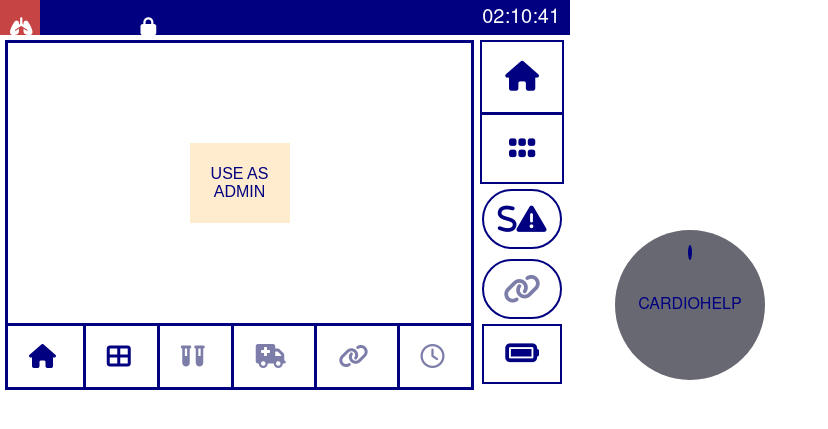
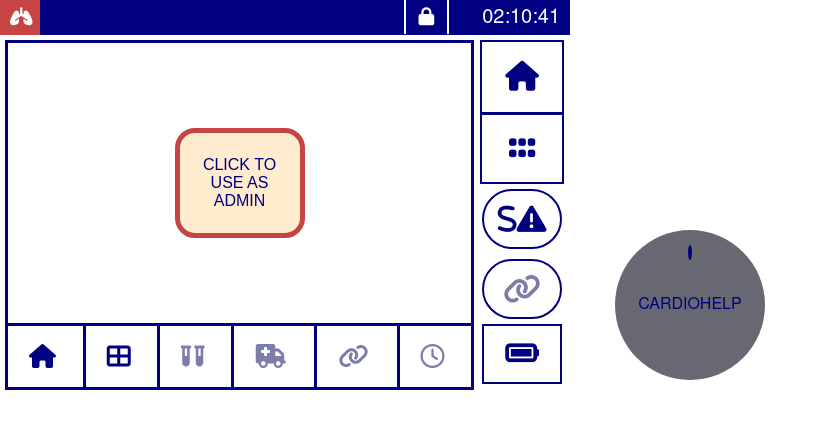
Before and after one commit to magizee/lex-ecmo-gui, a Flask app: page / in a window 1280 px wide. Shown: the top 429 px of the page, without its empty margins (0-828 px from the left). Run offline with Flask 3, Linux system fonts and the light colour scheme.

Commit message:
visual updates

```diff
--- a/app.py
+++ b/app.py
@@ -10,54 +10,6 @@
 
 import os, json, time, tempfile, shutil
 from pathlib import Path
-
-EXAMPLES_PATH = Path(__file__).with_name("examples.json")
-
-EXAMPLE_FIELDS = [
-    # name -> numeric type
-    ("flow_rate", float),
-    ("p_ven",     float),
-    ("p_int",     float),
-    ("p_art",     float),
-    ("t_art",     float),
-    ("svo2",      float),
-    ("delta_p",   float),
-    ("rpm",       int),   # optional, but nice to have
-]
-
-def _to_num(v, caster, default=None):
-    try:
-        return caster(v)
-    except (TypeError, ValueError):
-        return default
-
-def load_examples():
-    if not EXAMPLES_PATH.exists():
-        return []
-    try:
-        with EXAMPLES_PATH.open("r", encoding="utf-8") as f:
-            data = json.load(f)
-            return data if isinstance(data, list) else []
-    except Exception:
-        return []
-
-def _atomic_write_json(path: Path, payload):
-    tmp = Path(tempfile.mkstemp(prefix="examples_", suffix=".json")[1])
-    try:
-        with tmp.open("w", encoding="utf-8") as f:
-            json.dump(payload, f, indent=2)
-        shutil.move(str(tmp), str(path))
-    finally:
-        try:
-            if tmp.exists():
-                tmp.unlink()
-        except Exception:
-            pass
-
-def save_examples(examples_list):
-    _atomic_write_json(EXAMPLES_PATH, examples_list)
-
-
 
 # Initialize flask app
 app = Flask(__name__)
@@ -87,7 +39,8 @@
 
 RPM_MIN = 0
 RPM_MAX = 30000
-# Data Array
+
+# Data Dictionary
 data = {"flow_rate": round((FLOW_RATE_MAX + FLOW_RATE_MIN) / 2, 2), #flow
         "p_ven": round((P_VEN_MAX + P_VEN_MIN) / 2, 2), #p_ven
         "p_int": round((P_INT_MAX + P_INT_MIN) / 2, 2), #p_int
@@ -98,7 +51,7 @@
         "svo2": round((SVO2_MAX + SVO2_MIN) / 2, 2) #svo2
 }
 
-# Alarm ranges
+# Alarm ranges and text
 YELLOW_ALARM = {
     "flow_rate": [2, 6], # Flow
     "p_ven": [-40, -10], #Pven
@@ -151,11 +104,15 @@
     }
 }
 
+#
 def initValues():
+    """
+    Initializes data to be the midpoint of their maximums and minimums
+    """
     global data
     data = {
         "flow_rate": round((FLOW_RATE_MAX + FLOW_RATE_MIN) / 2, 2),
-        "p_ven":     round((P_VEN_MAX   + P_VEN_MIN)   / 2, 2),
+        "p_ven":     round((P_VEN_MAX+ P_VEN_MIN)   / 2, 2),
         "p_int":     round((P_INT_MAX   + P_INT_MIN)   / 2, 2),
         "delta_p":   round((DELTA_P_MAX + DELTA_P_MIN) / 2, 2),
         "rpm":       0,
@@ -166,14 +123,24 @@
 
 @app.route('/admin/setPresets')
 def setPresets():
+    """
+    Flask route to show screen allowing admin to change maximum and minimum values
+    """
     return render_template('setPresets.html')
 
 def _to_float(v, default=None):
+    """
+    Returns a float if the parameter v is able to be converted into one
+    """
     try: return float(v)
     except (TypeError, ValueError): return default
 
 @app.route('/admin/setPresets/send', methods=['POST'])
 def setPresetsSend():
+    """
+    Flask route that triggers after admin chooses to send preset values. T
+    This is the only way to change global constants of maximums and minimums
+    """
     global FLOW_RATE_MAX, FLOW_RATE_MIN, P_VEN_MAX, P_VEN_MIN, P_INT_MAX, P_INT_MIN
     global P_ART_MAX, P_ART_MIN, T_ART_MAX, T_ART_MIN, SVO2_MAX, SVO2_MIN, DELTA_P_MAX, DELTA_P_MIN
 
@@ -218,6 +185,9 @@
 
 @app.route('/admin/loading/<scen>', methods=['POST'])
 def exampleScenario1Loading(scen):
+    """
+    Flask route that shows loading screen when example timer is in use
+    """
     timer = request.form['example1Length']
     if timer:
         return render_template('loading.html', scen=scen, timer=timer)
@@ -226,6 +196,10 @@
 
 @app.route('/admin/exampleScenario1/<timer>', methods=['GET'])
 def exampleScenario1(timer):
+    """
+    creates an example scenario where flow, p_ven, and t_art approach
+    preset values over a period of time
+    """
     global data
     if timer.isdigit() == False:
         return redirect('/admin')
@@ -246,6 +220,9 @@
 
 @app.route('/admin/sliders', methods=['POST'])
 def sliders():
+    """
+    gets data from the sliders and alters the values
+    """
     global data
     data["flow_rate"] = _to_float(request.form.get('VS'),      data["flow_rate"])
     data["p_ven"]     = _to_float(request.form.get('PvenS'),   data["p_ven"])
@@ -259,15 +236,32 @@
 
 @app.route('/admin')
 def controlPanel():
+    """
+    renders administrator view
+    """
     return render_template('admin.html', V=data["flow_rate"], Pven=data["p_ven"], Pint=data["p_int"], Part=data["p_art"], DeltaP=data["delta_p"], Tart=data["t_art"], SvO2=data["svo2"], VMin=FLOW_RATE_MIN, VMax=FLOW_RATE_MAX, PvenMin=P_VEN_MIN, PvenMax=P_VEN_MAX, PintMin=P_INT_MIN, PintMax=P_INT_MAX, PartMax=P_ART_MAX, PartMin=P_ART_MIN, TartMin=T_ART_MIN, TartMax=T_ART_MAX, SvO2Min=SVO2_MIN, SvO2Max=SVO2_MAX, DeltaPMin=DELTA_P_MIN, DeltaPMax=DELTA_P_MAX)
 
 # Front end code
 def load_data():
+    """
+    loads json data
+    """
     with open('data.json', 'r') as f:
         return json.load(f)
 
 
 def check_safety(value, y_range, r_range):
+    """
+    Function checks if a value is inside alert ranges and returns
+    the severity and direction of them
+    Paremeters:
+        value (float): the piece of data i.e. flow_rate
+        y_range (List): the range for a yellow alert
+        r_range (List): the range for a red alert
+    Returns:
+        (int) The severity (safe, yellow, red)
+        (str) The direction of the alert (too high or too low)
+    """
     if r_range[0] <= value <= r_range[1]:
         if y_range[0] <= value <= y_range[1]:
             return 0, "safe"
@@ -286,10 +280,16 @@
 
 @app.route('/')
 def home():
+    """
+    renders the homescreen
+    """
     return render_template('home.html')
 
 @app.route('/dashboard')
 def dashboard():
+    """
+    renders the dashboard
+    """
     global data
     safety_status = {}
     first_yellow_msg = None
@@ -368,6 +368,9 @@
 
 @app.route('/joystick-data', methods=['POST'])
 def joystick_data():
+    """
+    backend for joystick
+    """
     global data
     json_data = request.get_json(silent=True) or {}
     rpm_raw = json_data.get('rpm')
@@ -384,6 +387,9 @@
 
 @app.route('/exit', methods=['POST'])
 def exit():
+    """
+    exits out of application
+    """
     result = subprocess.run(
         ["sudo", "pkill", "-f", "chromium"],
         capture_output=True,
--- a/templates/home.html
+++ b/templates/home.html
@@ -20,14 +20,15 @@
         }
 
         .box button {
-            width: 100px; /* Adjust width as needed */
-            height: 80px;
-            outline: 3px navy;
+            width: 120px; /* Adjust width as needed */
+            height: 100px;
             background-color: blanchedalmond;
             color: navy; /* Text color */
             font-size: 16px; /* Adjust font size as needed */
             cursor: pointer;
             top: 50px;
+            border-radius: 15px; /* Applies a 15px radius to all corners */
+            outline: 5px solid rgb(199, 68, 68);
         }
 
 
@@ -81,6 +82,40 @@
             position: relative;
             height: 40px; /* 120px */
         }
+        .icon {
+            font-size: 18px; /* 18px */
+            cursor: pointer;
+            position: relative;
+            top: 0px
+
+        }
+        .nav .icons .icon:nth-child(2) i {
+            transform: translateX(278px);
+        }
+        .icon:nth-child(2)::before {
+            content: '';
+            position: absolute;
+            top: -10px; /* -10px */
+            left: -15px; /* -15px */
+            width: 2px; /* 2px */
+            height: 37px;
+            background-color: white;
+            transform: translateX(278px);
+
+        }
+
+        .icon:nth-child(2)::after {
+            content: '';
+            position: absolute;
+            top: -10px; /* -10px */
+            right: -15px; /* -15px */
+            width: 2px; /* 2px */
+            height: 37px;
+            background-color: rgb(255, 255, 255);
+            transform: translateX(278px);
+
+        }
+
     </style>
 </head>
 <body>
@@ -96,7 +131,7 @@
     <div class="content">
         <div class="container">
             <div class="box">
-                <button onclick="location.href='/admin'">USE AS ADMIN</button>
+                <button onclick="location.href='/admin'">CLICK TO USE AS ADMIN</button>
             </div>
             <div class="side-buttons">
                 <div class="connected-buttons">
```
